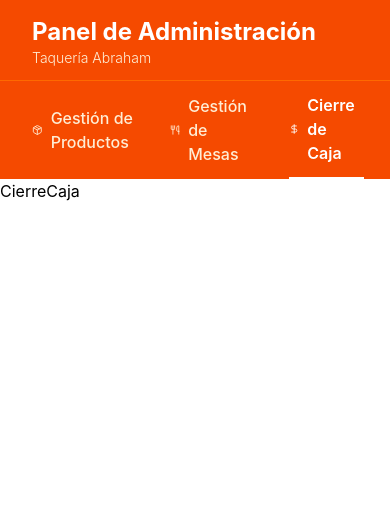
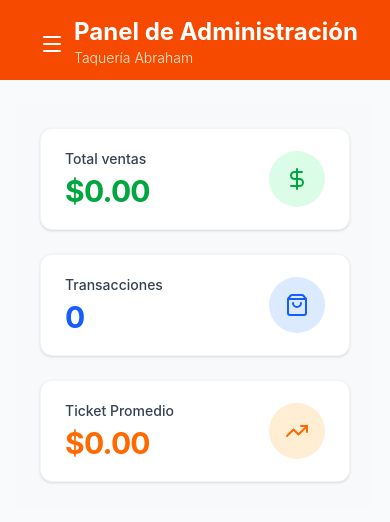
Before and after one commit to Jose-Diaz58/AdminTaco, a React (Vite) app: page /Manager/Caja in a window 390 px wide. Shown: the top 522 px of the page. Built offline with nearby package versions, Linux system fonts and the light colour scheme.

Commit message:
Implementacion del boton Hambuerguesa Beta

```diff
--- /dev/null
+++ b/src/components/menu/BotonHamburguesa.jsx
@@ -0,0 +1,9 @@
+import {Menu} from 'lucide-react'
+
+export function BotonHamburguesa({toggleSidebar}) {
+  return (
+    <button onClick={toggleSidebar} className='p-2 text-white lg:hidden hover:bg-orange-700 rounded-lg transition-colors'>
+        <Menu size={24} />
+    </button>
+  )
+}
--- a/src/components/menu/MenuAdmin.jsx
+++ b/src/components/menu/MenuAdmin.jsx
@@ -1,7 +1,8 @@
 import { NavLink } from "react-router"
 import { Package, Utensils, DollarSign} from "lucide-react"
+import { BotonHamburguesa } from "./BotonHamburguesa"
 
-export function MenuAdmin() {
+export function MenuAdmin({isOpen, toggleSidebar}) {
   const menuOptions = [
     { name: 'Gestión de Productos', path: '/Manager/Productos', icon: <Package size={20} /> },
     { name: 'Gestión de Mesas', path: '/Manager/Mesas', icon: <Utensils size={20} /> },
@@ -9,15 +10,17 @@ export function MenuAdmin() {
   ]
 
   return (
+    <>
     <div className='bg-orange-600 text-white'>
-      <div className='flex items-center gap-3 px-8 pt-5 pb-3'>
+      <div className='flex items-center justify-between px-8 pt-5 pb-3'>
+        <BotonHamburguesa toggleSidebar={toggleSidebar} />
         <div className='flex flex-col'>
           <h1 className='text-2xl font-bold leading-none mb-1'>Panel de Administración</h1>
           <p className='text-sm text-orange-100 font-light'>Taquería Abraham</p>
         </div>
       </div>
 
-      <nav className='flex flex-row gap-8 px-8 border-t border-orange-500'>
+      <nav className={`${isOpen ? 'flex' : 'hidden'} lg:flex flex-col lg:flex-row gap-8 px-8 border-t border-orange-500`}>
         {
           menuOptions.map((item) => (
             <NavLink key={item.name} to={item.path}
@@ -30,5 +33,6 @@ export function MenuAdmin() {
         }
       </nav>
     </div>
+    </>
   )
 }
--- a/src/components/menu/index.js
+++ b/src/components/menu/index.js
@@ -1,2 +1,3 @@
 export * from "./MenuAdmin"
 export * from "./MenuCliente"
+export * from "./BotonHamburguesa"
--- a/src/layouts/admin/AdminLayout.jsx
+++ b/src/layouts/admin/AdminLayout.jsx
@@ -1,10 +1,17 @@
+import { useState } from "react";
 import { MenuAdmin } from "../../components/";
 
 export function AdminLayout({children}) {
+  const [isOpen, setIsOpen] = useState(false);
+
+  const toggleSidebar = () => setIsOpen(!isOpen);
+
   return (
-    <div>
-      <MenuAdmin/>
-      {children}
+    <div className="flex flex-col h-screen bg-slate-50 overflow-hidden text-slate-900">
+      <MenuAdmin isOpen={isOpen} toggleSidebar={toggleSidebar} />
+      <main className="flex-1 overflow-y-auto px-4 py-6 lg:px-6">
+          {children}
+      </main>
     </div>
   );
 }
--- a/src/pages/manager/CierreCaja.jsx
+++ b/src/pages/manager/CierreCaja.jsx
@@ -1,7 +1,25 @@
-import React from 'react'
+import { DollarSign, ShoppingBag, TrendingUp } from 'lucide-react';
 
 export function CierreCaja() {
+
+  const stats = [
+    {id: 1, label: 'Total ventas', value: '$0.00', icon: <DollarSign className='text-green-600'/>, textColor: 'text-green-600', bgcolor:'bg-green-100' },
+    {id: 2, label: 'Transacciones', value: '0', icon: <ShoppingBag className='text-blue-600'/>, textColor: 'text-blue-600', bgcolor: 'bg-blue-100'},
+    {id: 3, label: 'Ticket Promedio', value: '$0.00', icon: <TrendingUp className='text-orange-500'/>, textColor: 'text-orange-500', bgcolor: 'bg-orange-100'},
+  ]
   return (
-    <div>CierreCaja</div>
-  )
+    <div className='flex flex-col md:flex-row gap-6 w-full p-6 bg-gray-50/50'>
+        {stats.map((item) => (
+          <div key={item.id} className='flex flex-row items-center justify-between w-full px-6 py-5 bg-white rounded-xl shadow-sm border border-gray-100'>
+            <div className='flex flex-col gap-1'>
+              <p className='text-sm font-medium text-gray-700'>{item.label}</p>
+              <p className={`text-3xl font-bold tracking-tight ${item.textColor}`}>{item.value}</p>
+            </div>
+            <div className={`flex items-center justify-center w-14 h-14 rounded-full ${item.bgcolor}`}>
+              {item.icon}
+              </div>
+            </div>
+        ))}
+      </div>
+  );
 }
```
